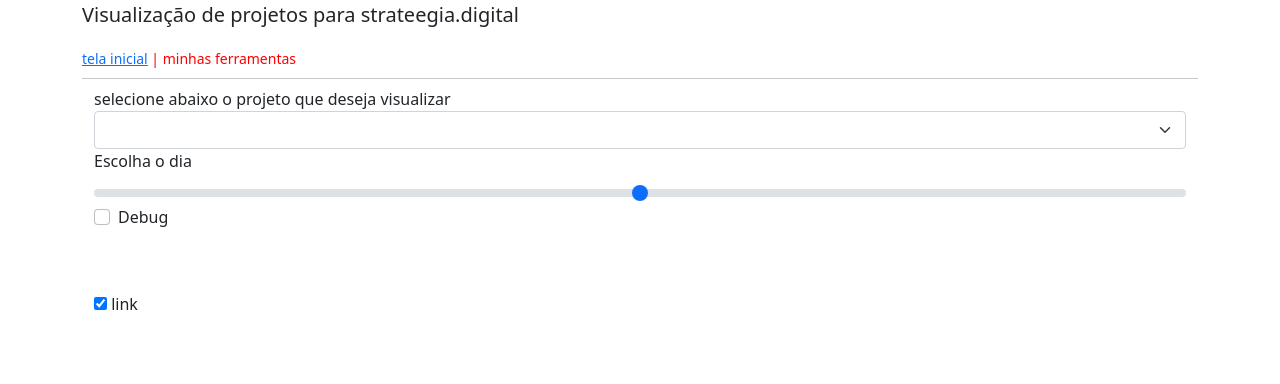
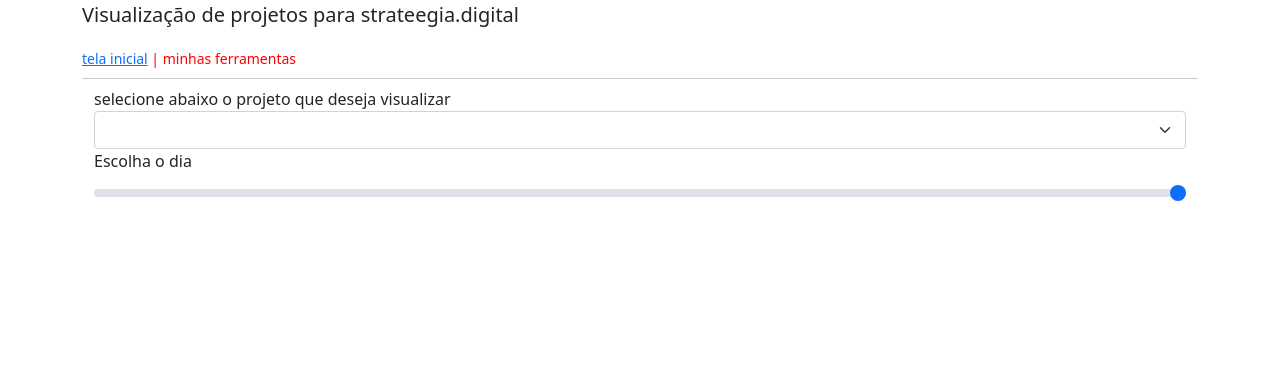
Before and after one commit to AlexandreKavalerski/addon-kits-strateegia, a website built with webpack: page app/visualProjects.html in a window 1280 px wide. Built offline with nearby package versions, Linux system fonts and the light colour scheme; no server answers.

Commit message:
Cleaning debug form inputs

```diff
--- a/app/visualProjects.html
+++ b/app/visualProjects.html
@@ -26,15 +26,15 @@
         <select class="form-select" aria-label="Default select example" id="projects-list">
         </select>
         <label for="time_ticks" class="form-label" id="choose_date">Escolha o dia</label>
-        <input type="range" class="form-range" min="0" max="50" step="1" id="time_ticks" onchange="debug(this.value)">
+        <input id="time_ticks" type="range" class="form-range" min="0" max="50" step="0.1" oninput="debug(this.value)" value="50">
         <div>
-          <div class="form-check">
+          <!-- <div class="form-check">
             <input class="form-check-input" type="checkbox" value="" id="flexCheckDefault" onchange="debug()">
             <label class="form-check-label" for="flexCheckDefault">
               Debug
             </label>
-          </div>
-          <label><input type="checkbox" checked="" onchange="myCheckBox(this.checked)"> link</label>
+          </div> -->
+          <!-- <label><input type="checkbox" checked="" onchange="myCheckBox(this.checked)"> link</label> -->
           <svg></svg>
           <a id="downloadAnchorElem" style="display:none"></a>
         </div>
```
Also changed, not shown: app/js/visualProjects.js (+11 -9 lines).
